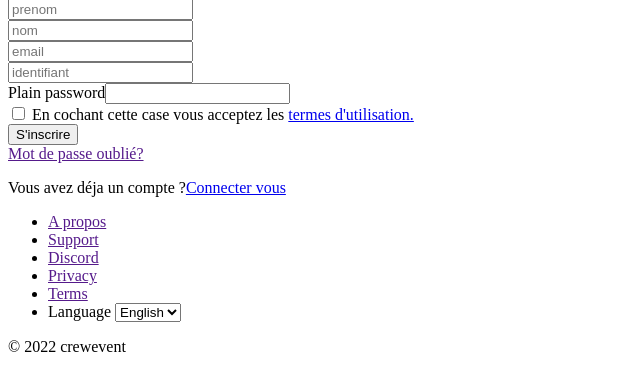
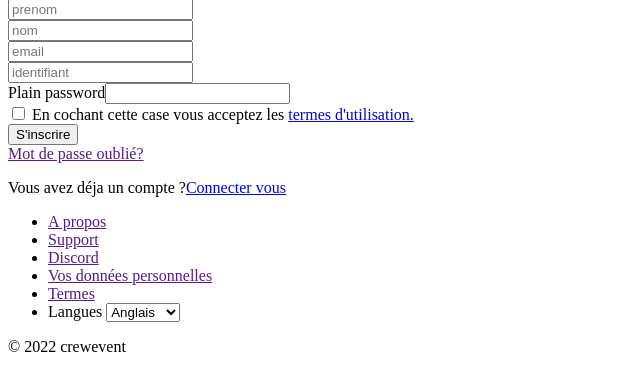
Before and after one commit to CrewEvent/CrewEvent, a Symfony app: template templates/registration/register.html.twig in a window 1280 px wide. Shown: the part 117-508 px from the top of the page, without its empty margins (0-640 px from the left). Run offline with Twig, Linux system fonts and the light colour scheme; the template is opened without the code that fills it, so the values that code supplies are empty; form fields are guessed from the names that the template uses; some libraries are stand-ins or nearby versions.

Commit message:
mis à jour footer

```diff
--- a/templates/registration/register.html.twig
+++ b/templates/registration/register.html.twig
@@ -120,17 +120,17 @@
                             </li>
                             <li>
 
-                                <a href="">Privacy</a>
+                                <a href="">Vos données personnelles</a>
                             </li>
                             <li>
-                                <a href="">Terms</a>
+                                <a href="">Termes</a>
                             </li>
 
                             <li>
-                                <span class="language">Language
+                                <span class="language">Langues
                                     <select name="language" class="select" onchange="la(this.value)">
-                                        <option value="#">English</option>
-                                        <option value="#">french</option>
+                                        <option value="#">Anglais</option>
+                                        <option value="#">Français</option>
                                     </select>
                                 </span>
                             </li>
```
Also changed, not shown: templates/security/login.html.twig (+12 -7 lines).
